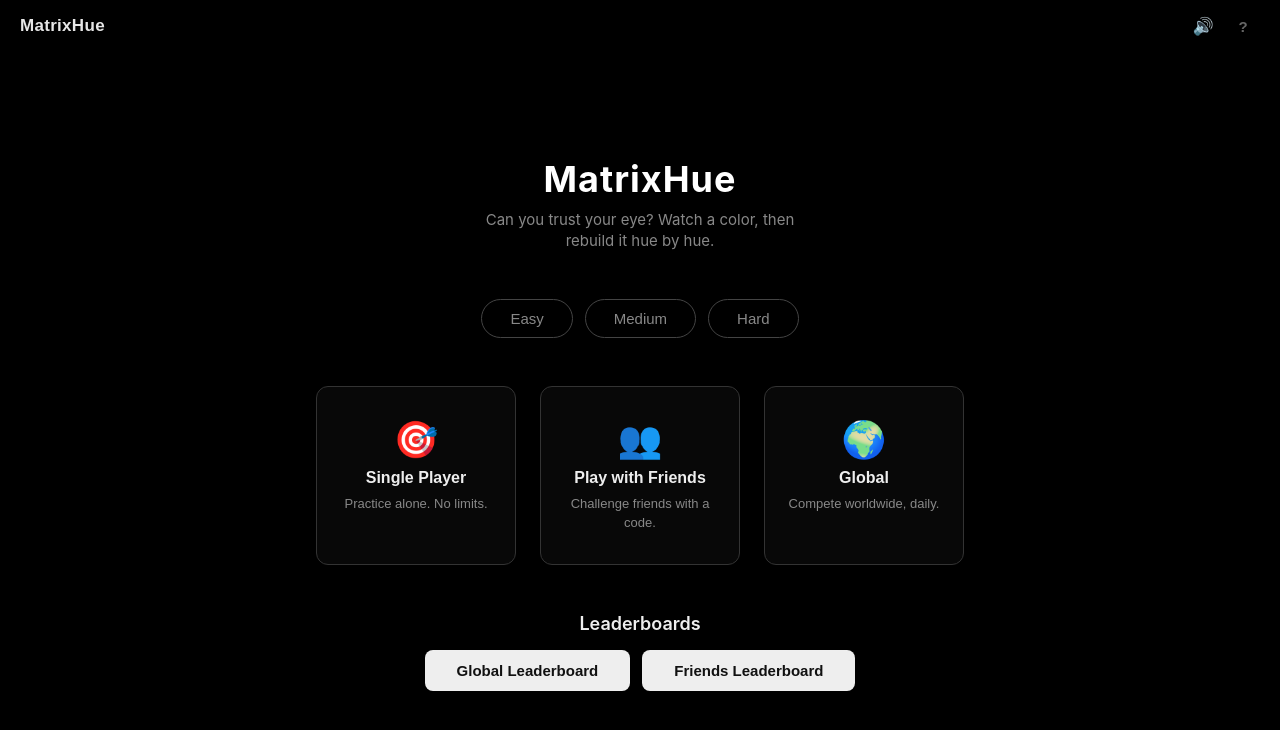
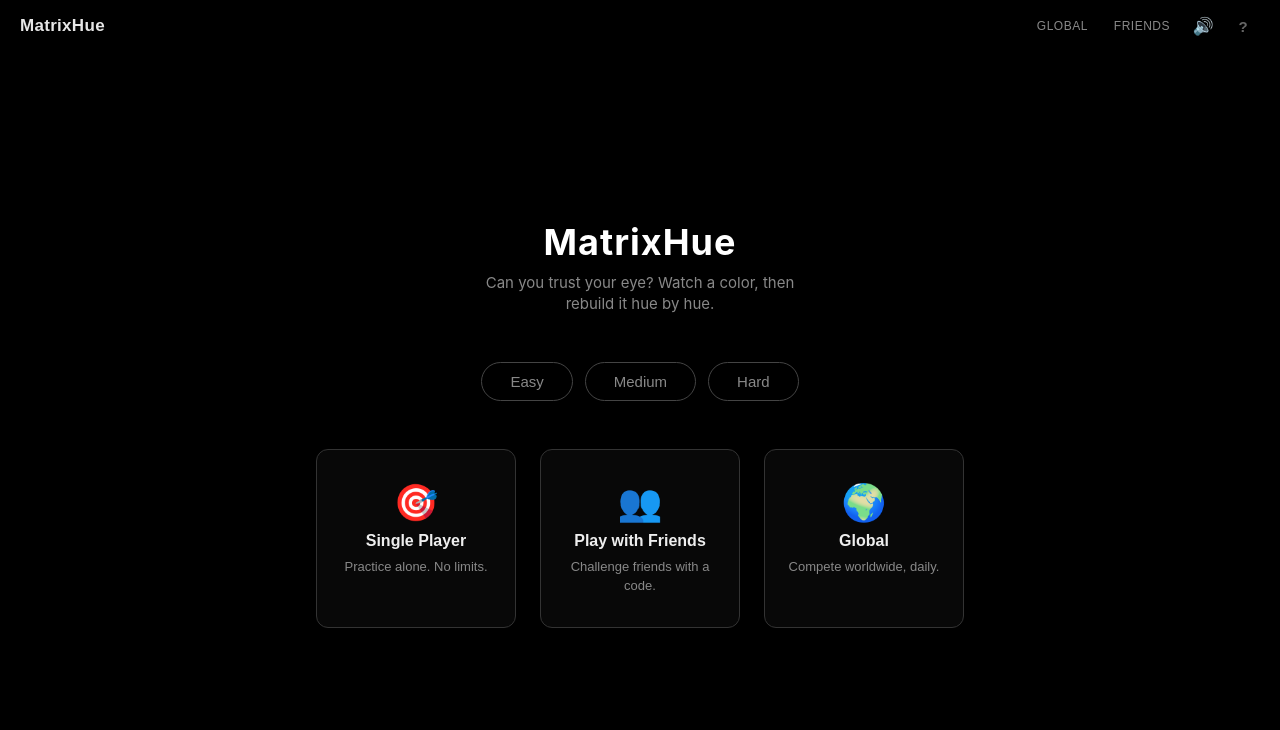
Before and after one commit to RohithAchar/matrix-hue, a React (Vite) app in the folder client/: page / in a window 1280 px wide. Shown: the top 730 px of the page. Built offline with nearby package versions, Linux system fonts and the light colour scheme.

Commit message:
feat: move leaderboard nav to navbar

```diff
--- a/client/src/App.css
+++ b/client/src/App.css
@@ -1223,6 +1223,25 @@ body {
   justify-content: center;
 }
 
+.navbar-lb-btn {
+  padding: 6px 10px;
+  border-radius: 6px;
+  border: none;
+  background: transparent;
+  color: #888;
+  font-size: 12px;
+  cursor: pointer;
+  transition: background 0.15s, color 0.15s;
+  font-weight: 500;
+  text-transform: uppercase;
+  letter-spacing: 0.5px;
+}
+
+.navbar-lb-btn:hover {
+  background: rgba(255, 255, 255, 0.08);
+  color: #eee;
+}
+
 .recent-rooms {
   display: flex;
   flex-wrap: wrap;
--- a/client/src/components/NavBar.jsx
+++ b/client/src/components/NavBar.jsx
@@ -2,6 +2,8 @@ import { useState } from 'react';
 import { useLocation, useNavigate, useParams } from 'react-router-dom';
 import SoundToggle from './SoundToggle';
 import InfoModal from './InfoModal';
+
+const TODAY = new Date().toISOString().slice(0, 10);
 
 function getPageTitle(pathname, params) {
   if (pathname === '/') return null;
@@ -36,6 +38,12 @@ export default function NavBar() {
               Home
             </button>
           )}
+          <button className="navbar-lb-btn" onClick={() => navigate(`/leaderboard/global/easy/${TODAY}`)}>
+            Global
+          </button>
+          <button className="navbar-lb-btn" onClick={() => navigate('/', { state: { showFriendsLb: true } })}>
+            Friends
+          </button>
           <SoundToggle />
           <button className="navbar-info" onClick={() => setShowInfo(true)}>
             ?
--- a/client/src/pages/Home.jsx
+++ b/client/src/pages/Home.jsx
@@ -1,5 +1,5 @@
 import { useState, useRef, useEffect } from 'react';
-import { useNavigate } from 'react-router-dom';
+import { useNavigate, useLocation } from 'react-router-dom';
 import gsap from 'gsap';
 import DifficultySelector from '../components/DifficultySelector';
 import NameModal from '../components/NameModal';
@@ -14,13 +14,13 @@ const MODE_CARDS = [
   { key: 'friends', icon: '👥', title: 'Play with Friends', desc: 'Challenge friends with a code.' },
   { key: 'global', icon: '🌍', title: 'Global', desc: 'Compete worldwide, daily.' },
 ];
-const TODAY = new Date().toISOString().slice(0, 10);
 
 export default function Home() {
   const { isLoggedIn, loading: sessionLoading } = useSession();
   const { difficulty, mode, selectDifficulty, selectMode } = useGame();
   const { playClick } = useSound();
   const navigate = useNavigate();
+  const location = useLocation();
   const bgRef = useRef(null);
   const headerRef = useRef(null);
   const [showNameModal, setShowNameModal] = useState(false);
@@ -42,6 +42,13 @@ export default function Home() {
       setRecentRooms(stored);
     } catch {}
   }, []);
+
+  useEffect(() => {
+    if (location.state?.showFriendsLb) {
+      setFriendsAction('view-lb');
+      window.history.replaceState({}, '');
+    }
+  }, [location.state]);
 
   async function handleRetryChallenge() {
     if (!pendingChallenge) return;
@@ -194,17 +201,6 @@ export default function Home() {
           ))}
         </div>
 
-        <div className="home-leaderboard-links">
-          <h3 className="lb-links-title">Leaderboards</h3>
-          <div className="lb-links-row">
-            <button className="game-btn" onClick={() => { playClick(); navigate(`/leaderboard/global/${difficulty || 'easy'}/${TODAY}`); }}>
-              Global Leaderboard
-            </button>
-            <button className="game-btn" onClick={() => { playClick(); setFriendsAction('view-lb'); }}>
-              Friends Leaderboard
-            </button>
-          </div>
-        </div>
         {friendsAction === 'create' && (
           <div className="friends-actions">
             <h2>Play with Friends</h2>
```
